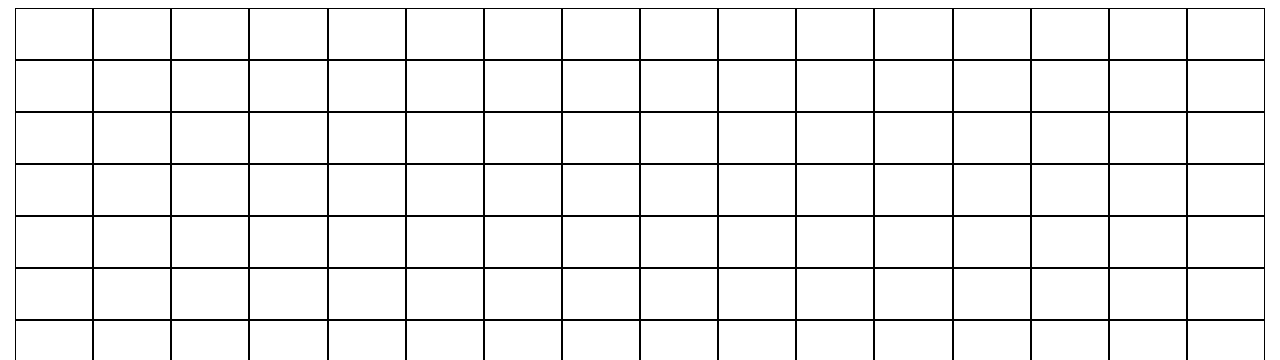
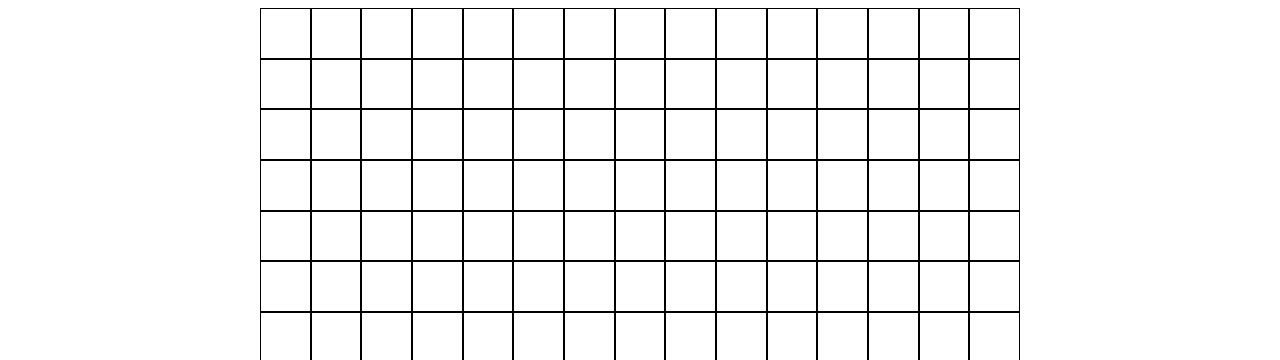
Before and after one commit to bonglrob/etch-a-sketch, a plain HTML site: page index.html in a window 1280 px wide. Shown: the top 360 px of the page. Drawn offline with Linux system fonts and the light colour scheme.

Commit message:
fix(canvas): set margin for 16x16 grid

```diff
--- a/styles/styles.css
+++ b/styles/styles.css
@@ -1,5 +1,5 @@
 .wrapper {
-    max-width: 1250px;
+    max-width: 95vh;
     margin: 0 auto;
 }
 
@@ -10,8 +10,7 @@
 }
 
 .panel {
-    width: 50px;
-    height: 50px;
+    aspect-ratio: 1 / 1;
     border: 1px solid black;
     flex: 1 0 6%;
 }
```
